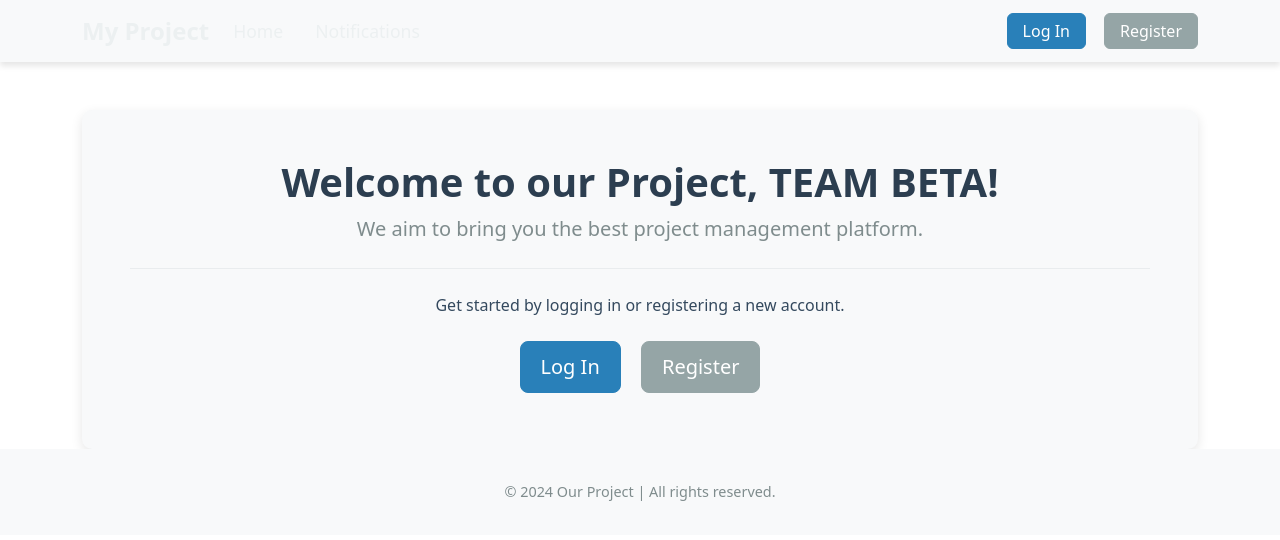
After one commit to Project-Stage-Academy/UA1244_beta, a Django app: page / in a window 1280 px wide. The commit adds this page. Shown: the top 540 px of the page. Run offline with Django 5.2, Linux system fonts and the light colour scheme; parts of the project's set-up code (start-up, migrations or seed data) failed here and were passed over.

Commit message:
Added index.html, index.css, base.html

```diff
--- a/forum/forum/settings.py
+++ b/forum/forum/settings.py
@@ -142,7 +142,7 @@ USE_TZ = True
 # https://docs.djangoproject.com/en/5.1/howto/static-files/
 
 STATIC_URL = '/static/'
-STATICFILES_DIRS = [os.path.join(BASE_DIR, 'static')]
+STATICFILES_DIRS = [BASE_DIR / "static"]
 
 # Default primary key field type
 # https://docs.djangoproject.com/en/5.1/ref/settings/#default-auto-field
--- a/forum/forum/urls.py
+++ b/forum/forum/urls.py
@@ -22,6 +22,7 @@ from rest_framework_simplejwt.views import (
     TokenVerifyView,
 )
 from users.api_view import ActivateAccountView, SignOutView
+from users.views import index
 from django.contrib.auth import views as auth_views
 from django.http import JsonResponse
 
@@ -39,6 +40,7 @@ urlpatterns = [
     # path("investors/", include("investors.urls")),
     # path("startups/", include("startups.urls")),
     path("api/v1/", include("notifications.urls")),
+    path('', index, name='index'),
 
 
     # JWT Token URLs
--- /dev/null
+++ b/forum/static/css/index.css
@@ -0,0 +1,57 @@
+
+.jumbotron {
+    background-color: #f8f9fa;
+    border-radius: 10px;
+    padding: 3rem;
+    box-shadow: 0 4px 12px rgba(0, 0, 0, 0.1);
+    text-align: center;
+}
+
+.jumbotron h1 {
+    color: #2c3e50;
+    font-weight: bold;
+    font-size: 2.5rem;
+}
+
+.jumbotron p.lead {
+    color: #7f8c8d;
+}
+
+.jumbotron p {
+    color: #34495e;
+}
+
+.jumbotron .btn-primary, .jumbotron .btn-secondary {
+    padding: 10px 20px;
+    font-size: 1.25rem;
+    transition: background-color 0.3s ease;
+    text-decoration: none;
+}
+
+.jumbotron .btn-primary {
+    background-color: #2980b9;
+    border-color: #2980b9;
+}
+
+.jumbotron .btn-secondary {
+    background-color: #95a5a6;
+    border-color: #95a5a6;
+}
+
+.jumbotron .btn:hover {
+    background-color: #1f618d;
+    text-decoration: none;
+}
+
+.jumbotron hr {
+    border-color: #bdc3c7;
+    margin: 2rem 0;
+}
+
+footer {
+    background-color: #f8f9fa;
+    padding: 1rem 0;
+    font-size: 0.9rem;
+    color: #7f8c8d;
+    text-align: center;
+}
--- a/forum/static/css/styles.css
+++ b/forum/static/css/styles.css
@@ -0,0 +1,47 @@
+/* Стилі для навігаційної панелі */
+.navbar {
+    background-color: #2c3e50; /* Темний фон для навбару */
+    padding: 1rem;
+    box-shadow: 0 4px 6px rgba(0, 0, 0, 0.1);
+}
+
+.navbar .navbar-brand {
+    color: #ecf0f1;
+    font-weight: bold;
+    font-size: 1.5rem;
+}
+
+.navbar .navbar-nav .nav-link {
+    color: #ecf0f1; /* Світлий текст для посилань */
+    margin-right: 1rem;
+    font-size: 1.1rem;
+}
+
+.navbar .navbar-nav .nav-link:hover {
+    color: #bdc3c7; /* Зміна кольору на більш світлий при наведенні */
+}
+
+.navbar .btn-primary, .navbar .btn-secondary {
+    padding: 5px 15px;
+    font-size: 1rem;
+    transition: background-color 0.3s ease;
+    margin-left: 10px;
+}
+
+.navbar .btn-primary {
+    background-color: #2980b9;
+    border-color: #2980b9;
+}
+
+.navbar .btn-secondary {
+    background-color: #95a5a6;
+    border-color: #95a5a6;
+}
+
+.navbar .btn-primary:hover {
+    background-color: #1f618d;
+}
+
+.navbar .btn-secondary:hover {
+    background-color: #7f8c8d;
+}
--- a/forum/templates/base.html
+++ b/forum/templates/base.html
@@ -1,44 +1,63 @@
+{% load static %}
 <!DOCTYPE html>
 <html lang="en">
 <head>
     <meta charset="UTF-8">
     <meta name="viewport" content="width=device-width, initial-scale=1.0">
-    <title>{% block title %}My Project{% endblock %}</title>
+    <title>{% block title %}Our Project{% endblock %}</title>
 
-    <!-- Bootstrap CSS -->
-    <link href="https://cdn.jsdelivr.net/npm/bootstrap@5.3.0-alpha1/dist/css/bootstrap.min.css" rel="stylesheet" integrity="sha384-KyZXEAg3QhqLMpG8r+Knujsl5+5hb7pOU5l5f5r5JpKkM6IoLv3VxuFZP5fF6O6" crossorigin="anonymous">
-
-    <!-- Custom CSS -->
     <link rel="stylesheet" href="{% static 'css/styles.css' %}">
+    <link href="https://cdn.jsdelivr.net/npm/bootstrap@5.3.3/dist/css/bootstrap.min.css" rel="stylesheet" integrity="sha384-QWTKZyjpPEjISv5WaRU9OFeRpok6YctnYmDr5pNlyT2bRjXh0JMhjY6hW+ALEwIH" crossorigin="anonymous">
 
     {% block extra_head %}{% endblock %}
 </head>
 <body>
     <nav class="navbar navbar-expand-lg navbar-light bg-light">
-        <div class="container-fluid">
-            <a class="navbar-brand" href="#">My Project</a>
+        <div class="container">
+            <a class="navbar-brand" href="{% url 'index' %}">My Project</a>
             <button class="navbar-toggler" type="button" data-bs-toggle="collapse" data-bs-target="#navbarNav" aria-controls="navbarNav" aria-expanded="false" aria-label="Toggle navigation">
                 <span class="navbar-toggler-icon"></span>
             </button>
             <div class="collapse navbar-collapse" id="navbarNav">
-                <ul class="navbar-nav">
+                <ul class="navbar-nav me-auto">
                     <li class="nav-item">
-                        <a class="nav-link" href="#">Home</a>
+                        <a class="nav-link" href="{% url 'index' %}">Home</a>
                     </li>
                     <li class="nav-item">
                         <a class="nav-link" href="#">Notifications</a>
                     </li>
                 </ul>
+                <ul class="navbar-nav">
+                    {% if user.is_authenticated %}
+                    <li class="nav-item">
+                        <a class="btn btn-outline-primary me-2" href="#">Logout</a>
+                    </li>
+                    {% else %}
+                    <li class="nav-item">
+                        <a class="btn btn-primary me-2" href="#">Log In</a>
+                    </li>
+                    <li class="nav-item">
+                        <a class="btn btn-secondary" href="#">Register</a>
+                    </li>
+                    {% endif %}
+                </ul>
             </div>
         </div>
     </nav>
 
-    <div class="container mt-4">
+    <div class="container mt-5">
         {% block content %}{% endblock %}
     </div>
 
+    <!-- Footer -->
+    <footer class="bg-light text-center text-lg-start mt-auto py-3">
+        <div class="text-center p-3">
+            © 2024 Our Project | All rights reserved.
+        </div>
+    </footer>
+
     <!-- Bootstrap JS -->
-    <script src="https://cdn.jsdelivr.net/npm/bootstrap@5.3.0-alpha1/dist/js/bootstrap.bundle.min.js" integrity="sha384-BOOXYABRAsjfN5bAoZbmCo3kSMlp1LEBz6YlglB/K5tGy9gOh7bgA5HhzAbjj3tb" crossorigin="anonymous"></script>
+    <link href="https://cdn.jsdelivr.net/npm/bootstrap@5.3.3/dist/css/bootstrap.min.css" rel="stylesheet" integrity="sha384-QWTKZyjpPEjISv5WaRU9OFeRpok6YctnYmDr5pNlyT2bRjXh0JMhjY6hW+ALEwIH" crossorigin="anonymous">
     {% block extra_scripts %}{% endblock %}
 </body>
 </html>
--- /dev/null
+++ b/forum/templates/index.html
@@ -0,0 +1,24 @@
+{% extends 'base.html' %}
+{% load static %}
+
+{% block title %}Welcome to Team Beta{% endblock %}
+
+{% block extra_head %}
+    <link rel="stylesheet" href="{% static 'css/index.css' %}">
+{% endblock %}
+
+{% block content %}
+<div class="jumbotron text-center py-5">
+    <h1 class="display-4">Welcome to our Project, TEAM BETA!</h1>
+    <p class="lead">We aim to bring you the best project management platform.</p>
+    <hr class="my-4">
+    <p>Get started by logging in or registering a new account.</p>
+
+    {% if not user.is_authenticated %}
+    <a class="btn btn-primary btn-lg m-2" href="#" role="button">Log In</a>
+    <a class="btn btn-secondary btn-lg m-2" href="#" role="button">Register</a>
+    {% else %}
+    <p>You're already logged in. Feel free to explore the platform.</p>
+    {% endif %}
+</div>
+{% endblock %}
--- a/forum/users/urls.py
+++ b/forum/users/urls.py
@@ -8,9 +8,9 @@ router.register(r'users', UserViewSet)
 router.register(r'register', RegisterViewSet, basename='register')
 
 urlpatterns = [
-    path("users/list", views.users, name="users"),
     path('', include(router.urls)),
     path('change-role/', ChangeActiveRoleAPIView.as_view(), name='change-role'),
     path('investor-only/', InvestorOnlyView.as_view(), name='investor-only'),
     path('startup-only/', StartupOnlyView.as_view(), name='startup-only'),
+
 ]
--- a/forum/users/views.py
+++ b/forum/users/views.py
@@ -1,6 +1,6 @@
-from django.shortcuts import render, HttpResponse
+from django.shortcuts import render
 
 # Create your views here.
 
-def users(request):
-    return HttpResponse("Not implemented")
+def index(request):
+    return render(request, 'index.html')
```
